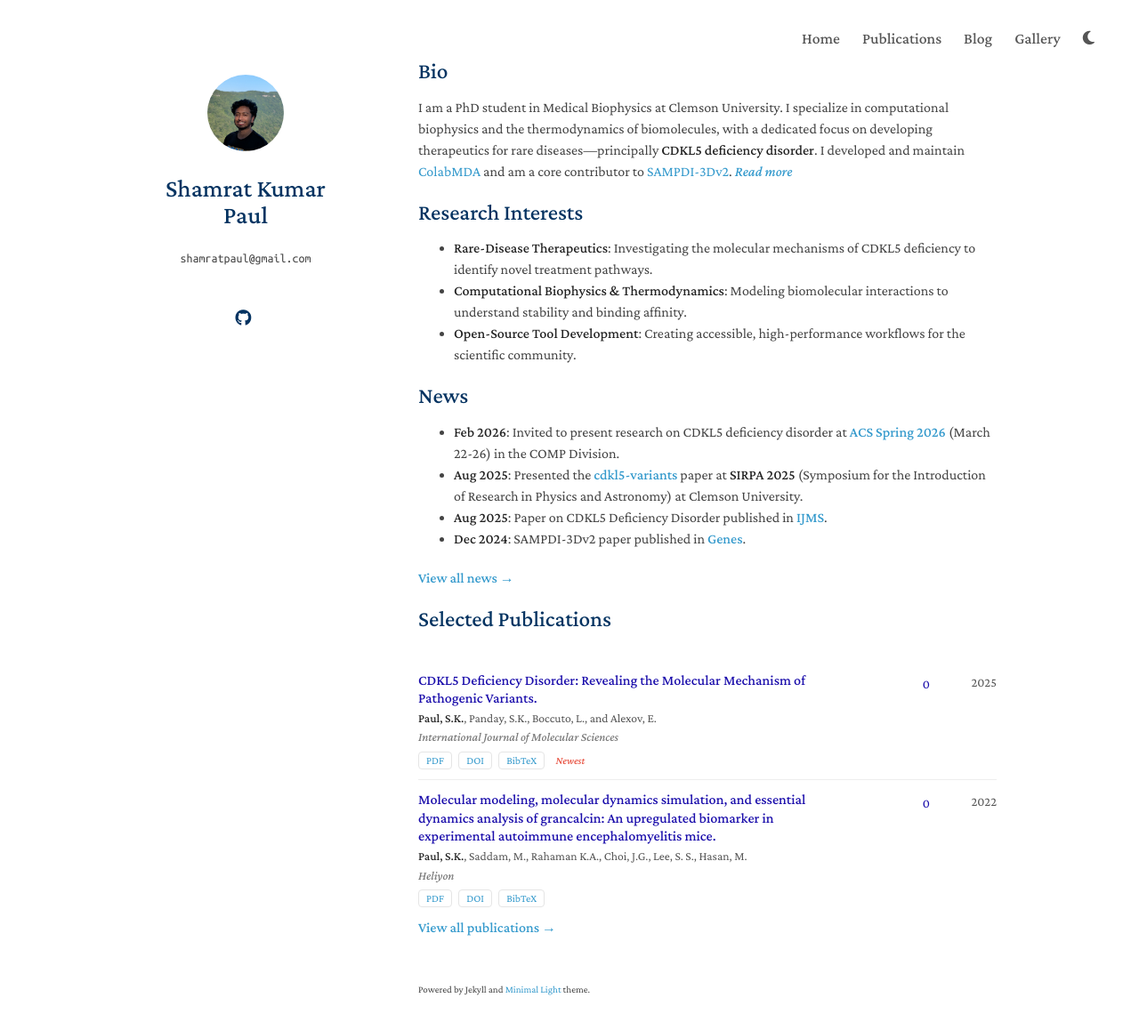
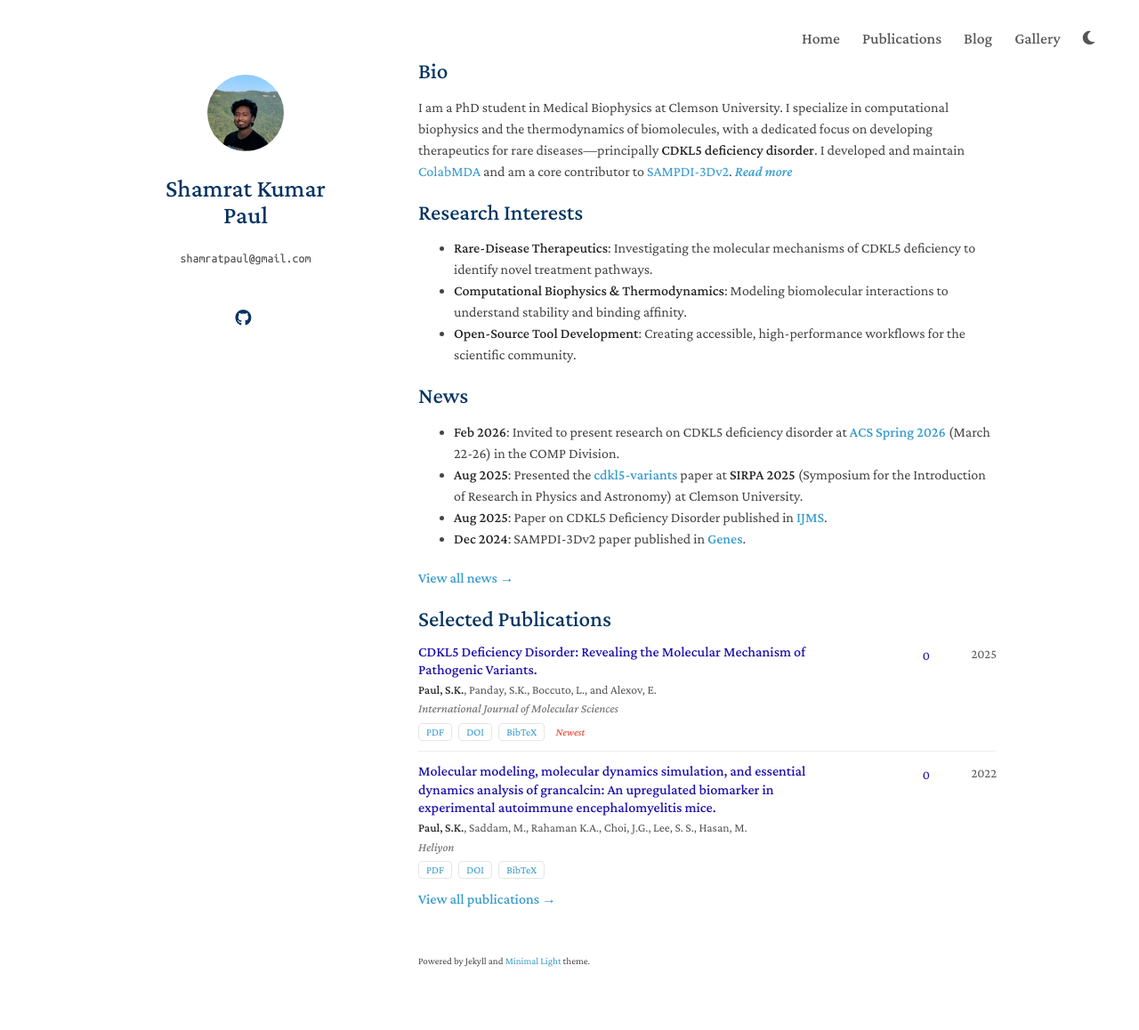
Before and after one commit to paulshamrat/paulshamrat.github.io, a Jekyll site: the page built from index.md, in a window 1280 px wide and 1193 px high. Shown: the top 1158 px of the window at 89% size. Built offline with Jekyll 4.4.1, drawn with Linux system fonts in a browser that asks for light colours; a style sheet for code colours, icons or effects is not loaded.

Commit message:
fix: replace @use SCSS with plain CSS for GitHub Pages compatibility

```diff
--- a/assets/css/publications.scss
+++ b/assets/css/publications.scss
@@ -1,5 +1,156 @@
 ---
 ---
-@charset "utf-8";
+/* Publications page - Google Scholar-like layout */
 
-@use "publications_new";
+.publications {
+  margin-top: 1rem;
+}
+
+.pub-table-header {
+  display: flex !important;
+  flex-direction: row !important;
+  border-bottom: 2px solid #ccc;
+  padding-bottom: 12px;
+  margin-bottom: 10px;
+  font-weight: 600;
+  font-size: 0.95rem;
+  color: #666;
+}
+
+.pub-table-header .header-title { flex: 1; text-align: left; }
+.pub-table-header .header-citations {
+  width: 100px;
+  text-align: right;
+  padding-right: 15px;
+}
+.pub-table-header .header-year { width: 60px; text-align: right; }
+
+.publications ol.bibliography {
+  list-style: none;
+  padding: 0;
+  margin: 0;
+}
+
+.publications ol.bibliography li {
+  margin: 0;
+  padding: 0;
+  border-bottom: 1px solid #eee;
+}
+
+.publications ol.bibliography li:last-child { border-bottom: none; }
+
+.publications ol.bibliography li:hover { background-color: rgba(0,0,0,0.02); }
+
+.pub-row {
+  display: flex !important;
+  flex-direction: row !important;
+  align-items: flex-start !important;
+  padding: 12px 0;
+}
+
+.pub-row .pub-info {
+  flex: 1;
+  padding-right: 20px;
+}
+
+.pub-row .pub-info .title {
+  font-weight: 500;
+  font-size: 1rem;
+  margin-bottom: 2px;
+  line-height: 1.3;
+}
+
+.pub-row .pub-info .title a {
+  color: #1a0dab;
+  text-decoration: none;
+}
+
+.pub-row .pub-info .title a:hover { text-decoration: underline; }
+
+.pub-row .pub-info .author {
+  font-size: 0.85rem;
+  color: #555;
+  margin-bottom: 1px;
+}
+
+.pub-row .pub-info .periodical {
+  font-size: 0.85rem;
+  color: #777;
+  font-style: italic;
+}
+
+.pub-row .pub-info .links { margin-top: 6px; font-size: 0.75rem; }
+
+.pub-row .pub-citations {
+  width: 100px;
+  text-align: right;
+  padding-right: 15px;
+  padding-top: 2px;
+}
+
+.pub-row .pub-citations .citation-count {
+  color: #1a0dab;
+  font-weight: 400;
+  text-decoration: none;
+  font-size: 0.9rem;
+}
+
+.pub-row .pub-citations .citation-count:hover { text-decoration: underline; }
+
+.pub-row .pub-citations .citation-label { display: none; }
+
+.pub-row .pub-year {
+  width: 60px;
+  text-align: right;
+  font-size: 0.9rem;
+  color: #555;
+  padding-top: 2px;
+}
+
+/* Dark mode */
+[data-theme="dark"] .pub-table-header {
+  border-color: #444;
+  color: #aaa;
+}
+
+[data-theme="dark"] .publications ol.bibliography li { border-color: #333; }
+
+[data-theme="dark"] .publications ol.bibliography li:hover {
+  background-color: rgba(255,255,255,0.05);
+}
+
+[data-theme="dark"] .pub-row .pub-info .title a { color: #8ab4f8; }
+[data-theme="dark"] .pub-row .pub-citations .citation-count { color: #8ab4f8; }
+[data-theme="dark"] .pub-row .author { color: #aaa; }
+[data-theme="dark"] .pub-row .pub-year { color: #aaa; }
+
+/* Mobile */
+@media (max-width: 768px) {
+  .pub-table-header { display: none !important; }
+
+  .pub-row {
+    flex-direction: column !important;
+    padding: 15px 0;
+  }
+
+  .pub-row .pub-info {
+    padding-right: 0;
+    margin-bottom: 10px;
+  }
+
+  .pub-row .pub-citations,
+  .pub-row .pub-year {
+    width: auto !important;
+    text-align: left !important;
+    font-size: 0.85rem;
+    display: inline-block !important;
+    margin-right: 20px;
+    padding-right: 0 !important;
+  }
+
+  .pub-row .pub-citations .citation-label {
+    display: inline;
+    margin-right: 5px;
+    color: #777;
+  }
+}
```
